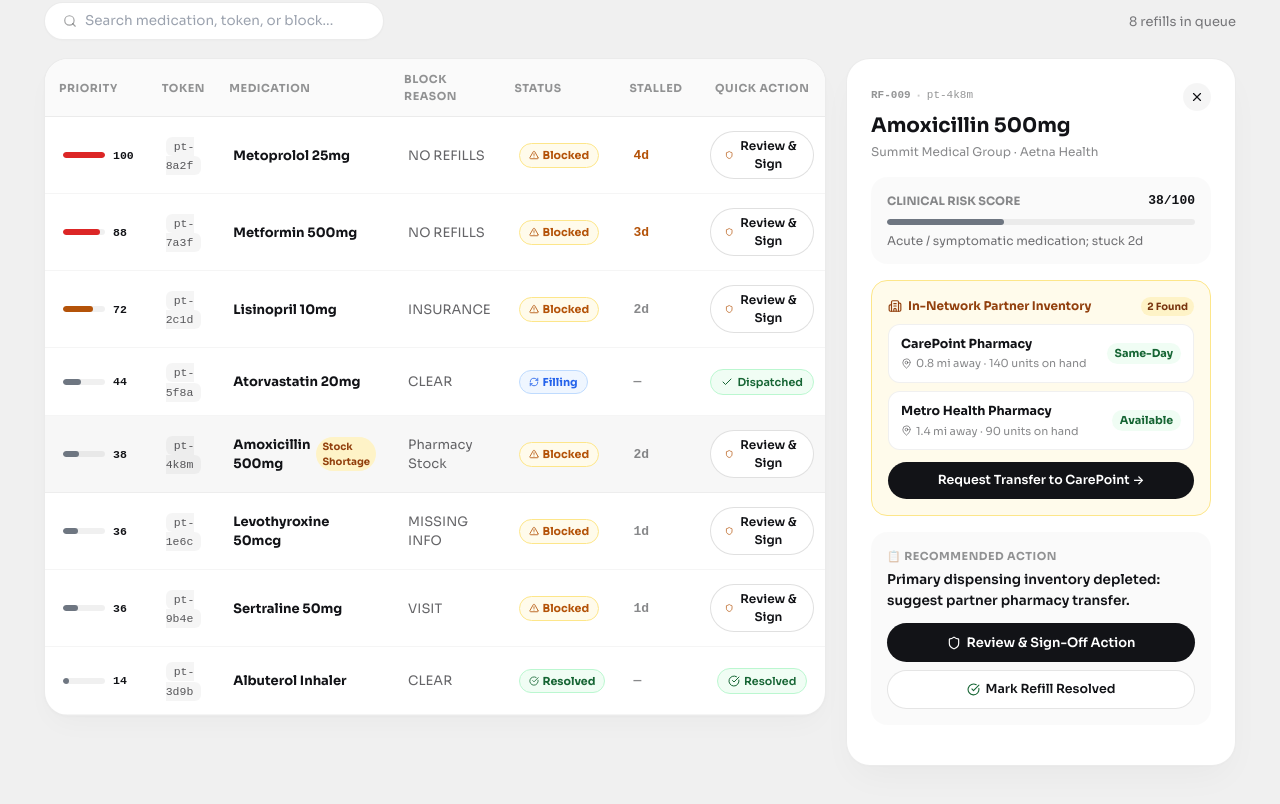
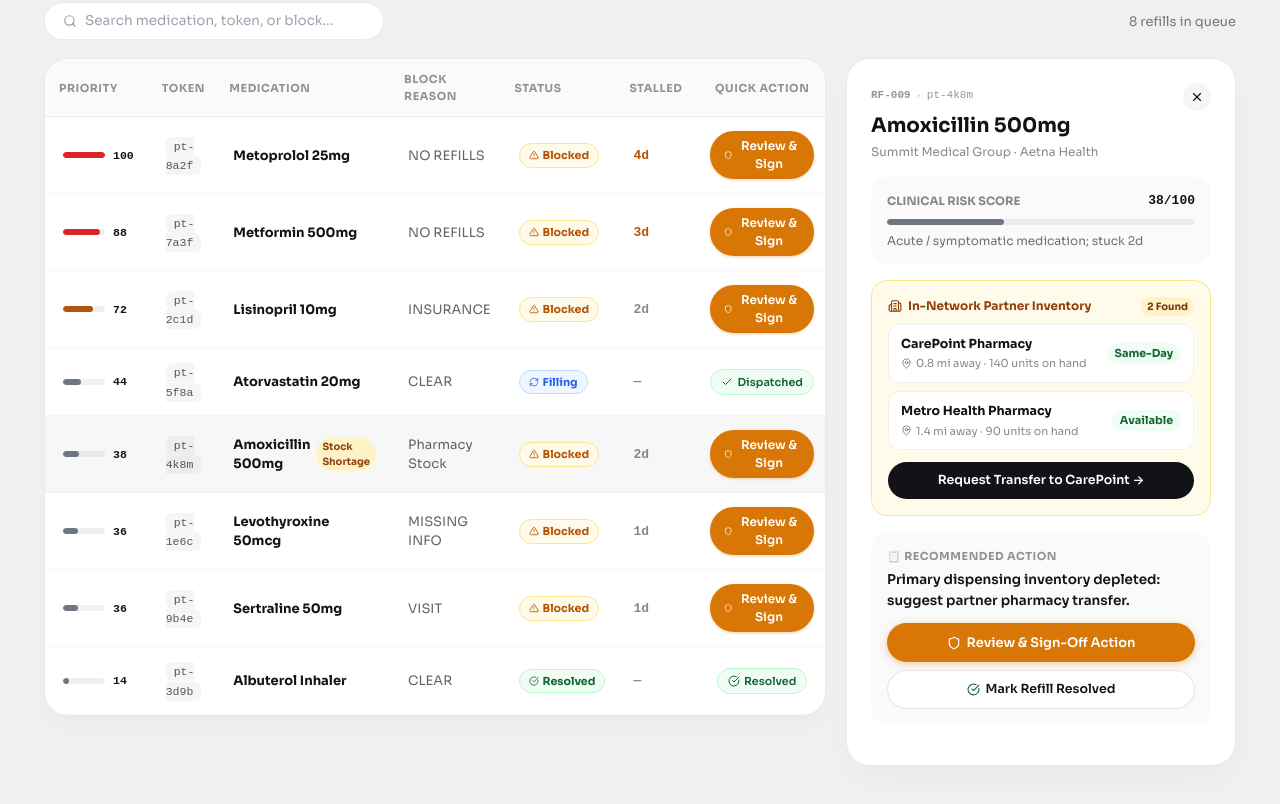
Before and after one commit to naagasumukh8/EON-2.0, a Next.js app: page /dashboard in a window 1280 px wide. Shown: the part 440-1244 px from the top of the page. Built offline with nearby package versions, Linux system fonts and the light colour scheme; a web font is replaced by a local one.

Commit message:
design: highlight Review & Sign action button with rich amber aesthetic

```diff
--- a/app/dashboard/page.tsx
+++ b/app/dashboard/page.tsx
@@ -683,23 +683,24 @@ export default function DashboardPage() {
                                 setApprovalNote(`Clinical review verified for ${row.med} (${row.id}). Approved under standard clinical protocol.`);
                               }}
                               style={{
-                                background: "#FFFFFF",
-                                color: "rgb(18,19,23)",
-                                border: "1px solid rgba(0,0,0,0.12)",
+                                background: "#D97706",
+                                color: "#FFFFFF",
+                                border: "none",
                                 borderRadius: "9999px",
-                                padding: "5px 14px",
+                                padding: "6px 14px",
                                 fontSize: "12px",
                                 fontWeight: 600,
                                 cursor: "pointer",
                                 display: "inline-flex",
                                 alignItems: "center",
-                                gap: "4px",
+                                gap: "5px",
+                                boxShadow: "0 1px 3px rgba(217, 119, 6, 0.35)",
                                 transition: "all 0.15s ease",
                               }}
-                              onMouseEnter={e => (e.currentTarget.style.background = "rgba(0,0,0,0.04)")}
-                              onMouseLeave={e => (e.currentTarget.style.background = "#FFFFFF")}
+                              onMouseEnter={e => (e.currentTarget.style.background = "#B45309")}
+                              onMouseLeave={e => (e.currentTarget.style.background = "#D97706")}
                             >
-                              <Shield style={{ width: 12, height: 12, color: "#B45309" }} /> Review & Sign
+                              <Shield style={{ width: 12, height: 12, color: "#FFFFFF" }} /> Review & Sign
                             </button>
                           )}
                         </td>
@@ -862,7 +863,7 @@ export default function DashboardPage() {
                           }}
                           style={{
                             width: "100%",
-                            background: "rgb(18,19,23)",
+                            background: "#D97706",
                             color: "#FFFFFF",
                             border: "none",
                             borderRadius: "9999px",
@@ -874,9 +875,13 @@ export default function DashboardPage() {
                             alignItems: "center",
                             justifyContent: "center",
                             gap: "6px",
+                            boxShadow: "0 2px 8px rgba(217, 119, 6, 0.35)",
+                            transition: "all 0.15s ease",
                           }}
+                          onMouseEnter={e => (e.currentTarget.style.background = "#B45309")}
+                          onMouseLeave={e => (e.currentTarget.style.background = "#D97706")}
                         >
-                          <Shield style={{ width: 14, height: 14 }} /> Review & Sign-Off Action
+                          <Shield style={{ width: 14, height: 14, color: "#FFFFFF" }} /> Review & Sign-Off Action
                         </button>
                       )}
 
```
